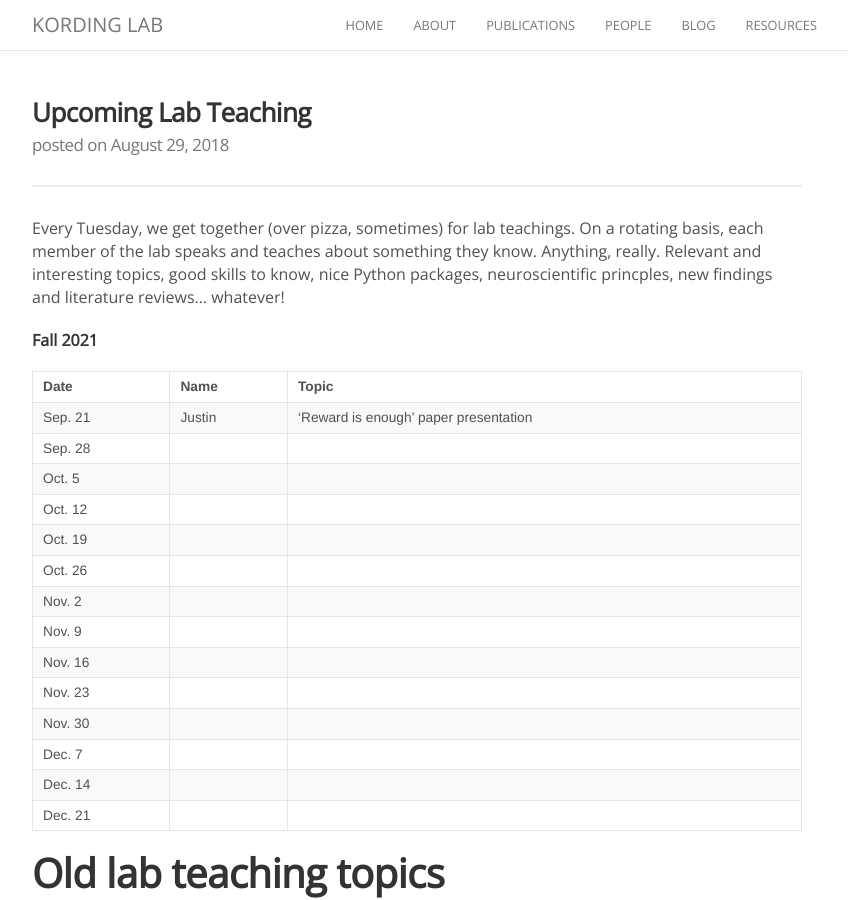
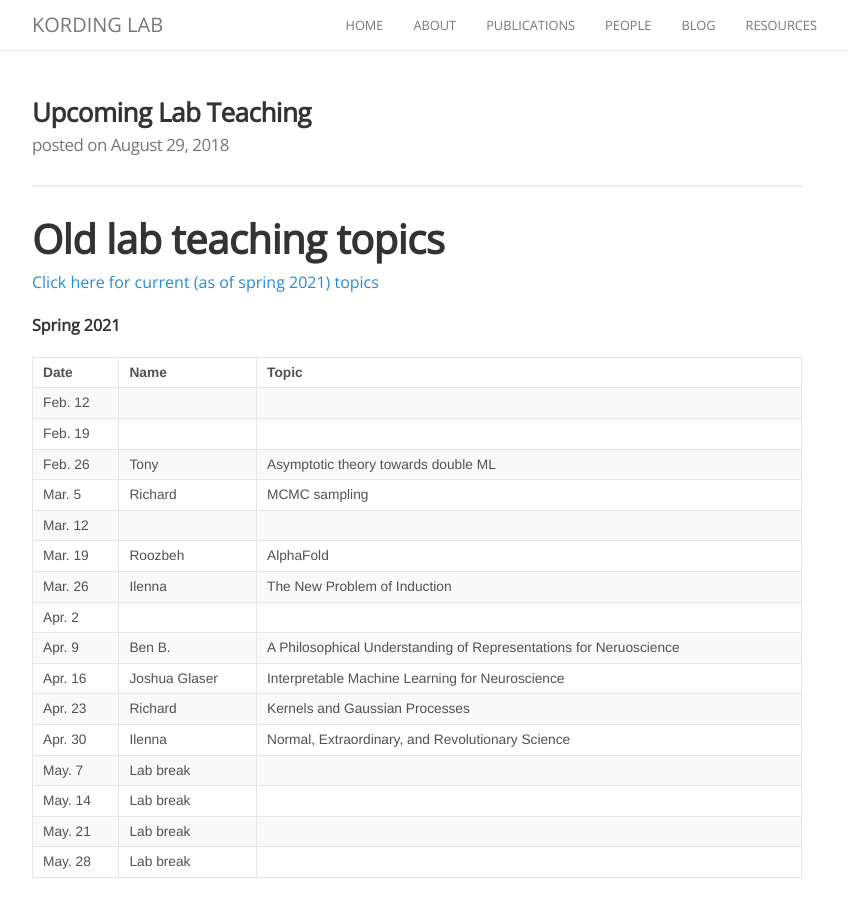
Before and after one commit to KordingLab/KordingLab.github.io, a Jekyll site: the page built from _posts/2018-08-29-upcoming-lab-teaching.md, in a window 1280 px wide and 900 px high. Shown: the whole window, without its empty margins (223-1071 px from the left). Built offline with Jekyll 4.4.1, drawn with Linux system fonts in a browser that asks for light colours; nearby versions of some CDN libraries; comment, search, counter and statistics services are not loaded.

Commit message:
Update 2018-08-29-upcoming-lab-teaching.md

```diff
--- a/_posts/2018-08-29-upcoming-lab-teaching.md
+++ b/_posts/2018-08-29-upcoming-lab-teaching.md
@@ -1,26 +1,3 @@
-Every Tuesday, we get together (over pizza, sometimes) for lab teachings.
-On a rotating basis, each member of the lab speaks and teaches about something they know.
-Anything, really. Relevant and interesting topics, good skills to know, nice Python packages,
-neuroscientific princples, new findings and literature reviews... whatever!
-
-**Fall 2021**
-
-| Date | Name | Topic |
-|------|------|-------|
-| Sep. 21 | Justin | 'Reward is enough' paper presentation |
-| Sep. 28 |  |  |
-| Oct. 5 |   |  |
-| Oct. 12 |  |  |
-| Oct. 19 |   |  |
-| Oct. 26 |   |  |
-| Nov. 2 |   |  |
-| Nov. 9 |   |  |
-| Nov. 16 |   |  |
-| Nov. 23 |   |  |
-| Nov. 30 |   |  |
-| Dec. 7 |   |  |
-| Dec. 14 |   |  |
-| Dec. 21 |   |  |
 
 # Old lab teaching topics
 
```
